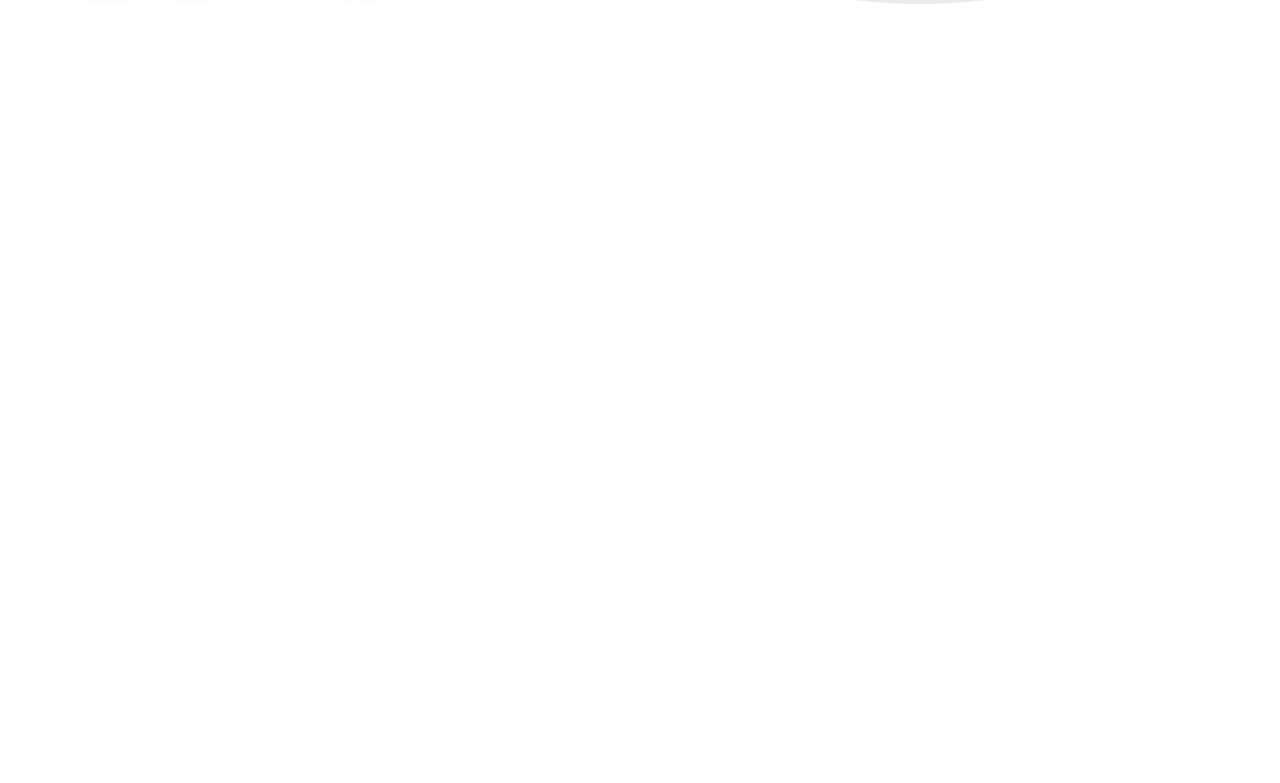
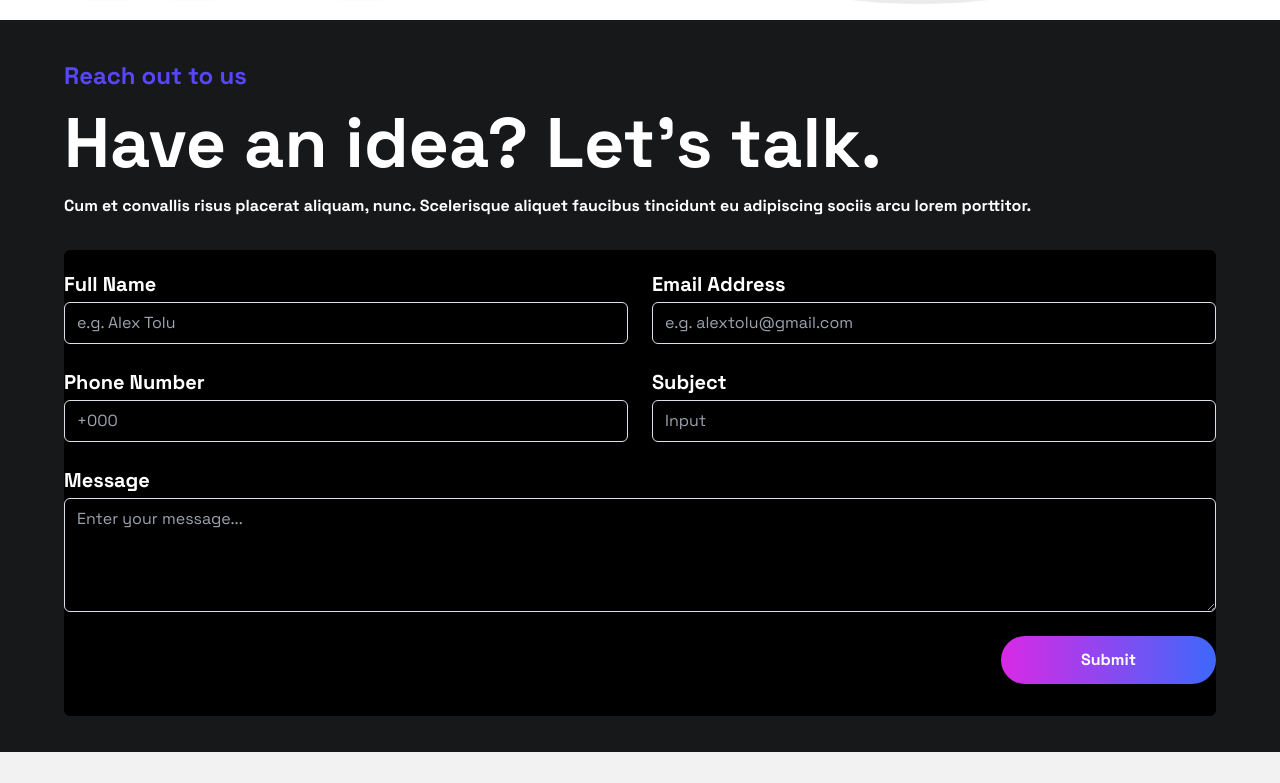
Before and after one commit to SalemDevX/Techies_Africa-Project, a React (Vite) app: page /contactus in a window 1280 px wide. Shown: the part 1057-1840 px from the top of the page. Before the commit the page ends 1077 px from the top, so only its background shows below. Built offline with nearby package versions, Linux system fonts and the light colour scheme.

Commit message:
New component

```diff
--- /dev/null
+++ b/src/components/Contact/ContactForm.jsx
@@ -0,0 +1,85 @@
+const ContactForm = () => {
+  return (
+    <section className="bg-dark2">
+      <div className="max-w-[90%] mx-auto pb-9">
+        <div className="flex flex-col justify-center h-full text-white">
+          <h6 className="font-semibold text-2xl xl:pt-10 pt-7 text-[#5846FB] mb-4">
+            Reach out to us
+          </h6>
+          <h1 className="text-5xl xl:text-[70px] font-semibold mb-4">
+            Have an idea? Let’s talk.
+          </h1>
+          <p className="mb-8 text-xl xl:text-base font-semibold">
+            Cum et convallis risus placerat aliquam, nunc. Scelerisque aliquet
+            faucibus tincidunt eu adipiscing sociis arcu lorem porttitor.
+          </p>
+        </div>
+        <form className="space-y-6 bg-dark rounded-md pt-5">
+          <div className="grid grid-cols-1 md:grid-cols-2 gap-6">
+            <div>
+              <label className="block text-xl font-bold text-white">
+                Full Name
+              </label>
+              <input
+                type="text"
+                placeholder="e.g. Alex Tolu"
+                className="mt-1 block w-full px-3 py-2 bg-dark text-white border border-[#DAE0E6] rounded-md shadow-sm focus:outline-none focus:ring-[#DAE0E6] " />
+            {/* //focus:border-dark */}
+            </div>
+            <div>
+              <label className="block text-xl font-bold text-white">
+                Email Address
+              </label>
+              <input
+                type="email"
+                placeholder="e.g. alextolu@gmail.com"
+                className="mt-1 block w-full px-3 py-2 bg-dark text-white border border-[#DAE0E6] rounded-md shadow-sm focus:outline-none focus:ring-[#DAE0E6] " />
+            </div>
+            <div>
+              <label className="block text-xl font-bold text-white">
+                Phone Number
+              </label>
+              <input
+                type="tel"
+                placeholder="+000"
+                className="mt-1 block w-full px-3 py-2 bg-dark text-white border border-[#DAE0E6] rounded-md shadow-sm focus:outline-none focus:ring-[#DAE0E6] " />
+            </div>
+            <div>
+              <label className="block text-xl font-bold text-white">
+                Subject
+              </label>
+              <input
+                type="text"
+                placeholder="Input"
+                className="mt-1 block w-full px-3 py-2 bg-dark text-white border border-[#DAE0E6] rounded-md shadow-sm focus:outline-none focus:ring-[#DAE0E6] " />
+            </div>
+          </div>
+
+          <div>
+            <label className="block text-xl font-bold text-white">
+              Message
+            </label>
+            <textarea
+              rows="4"
+              placeholder="Enter your message..."
+              className="mt-1 block w-full px-3 py-2 bg-dark text-white border border-[#DAE0E6] rounded-md shadow-sm focus:outline-none focus:ring-[#DAE0E6] " />
+          </div>
+
+          <div className="flex justify-end">
+            <button
+              type="submit"
+              className="px-20 mb-8 py-3 text-white font-semibold rounded-3xl"
+              style={{
+                background: "linear-gradient(90deg, #D929E5 0%, #3D68FB 100%)",
+              }}
+            >
+              Submit
+            </button>
+          </div>
+        </form>
+      </div>
+    </section>
+  );
+};
+
+export default ContactForm;
--- a/src/components/Header/ContactUs.jsx
+++ b/src/components/Header/ContactUs.jsx
@@ -1,5 +1,8 @@
-import BackgroundImg from "../Asset/Aboutus-bg.png"
+import BackgroundImg from "../Asset/Aboutus-bg.png";
+import ContactForm from "../Contact/ContactForm";
 import GetInTouch from "../Contact/GetInTouch";
+import NewsLetter from "../Home/NewsLetter";
+import Footer from "../Home/Footer";
 
 const ContactUs = () => {
   return (
@@ -26,6 +29,9 @@
         </div>
       </div>
       <GetInTouch />
+      <ContactForm />
+      <NewsLetter />
+      <Footer />
     </section>
   );
 };
```
